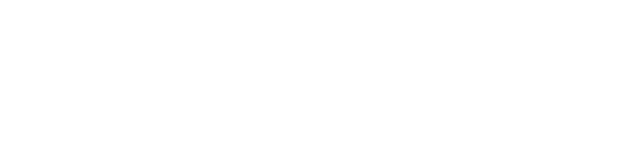
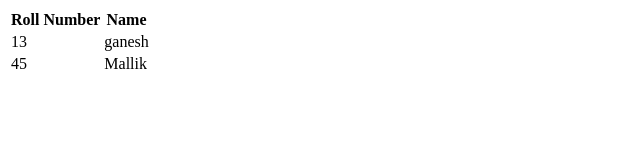
Before and after one commit to acciojob/basic-html-tables-Ganesh2048, a website: page main.html in a window 1280 px wide. Shown: the whole page, without its empty margins (0-640 px from the left). Drawn offline with Linux system fonts and the light colour scheme.

Commit message:
created a submission

```diff
--- a/main.html
+++ b/main.html
@@ -10,6 +10,22 @@
 	<!-- the entire body must be written by student -->
     <script type="text/javascript" src="./script.js">
 </script>
+	<table>
+		<thead>
+			<th>Roll Number</th>
+			<th>Name</th>
+		</thead>
+		<tbody>
+			<tr>
+				<td>13</td>
+				<td>ganesh</td>
+			</tr>
+			<tr>
+				<td>45</td>
+				<td>Mallik</td>
+			</tr>
+		</tbody>
+	</table>
 
 </body>
 
--- a/script.js
+++ b/script.js
@@ -1 +1,2 @@
 //your code here
+`q`
```
